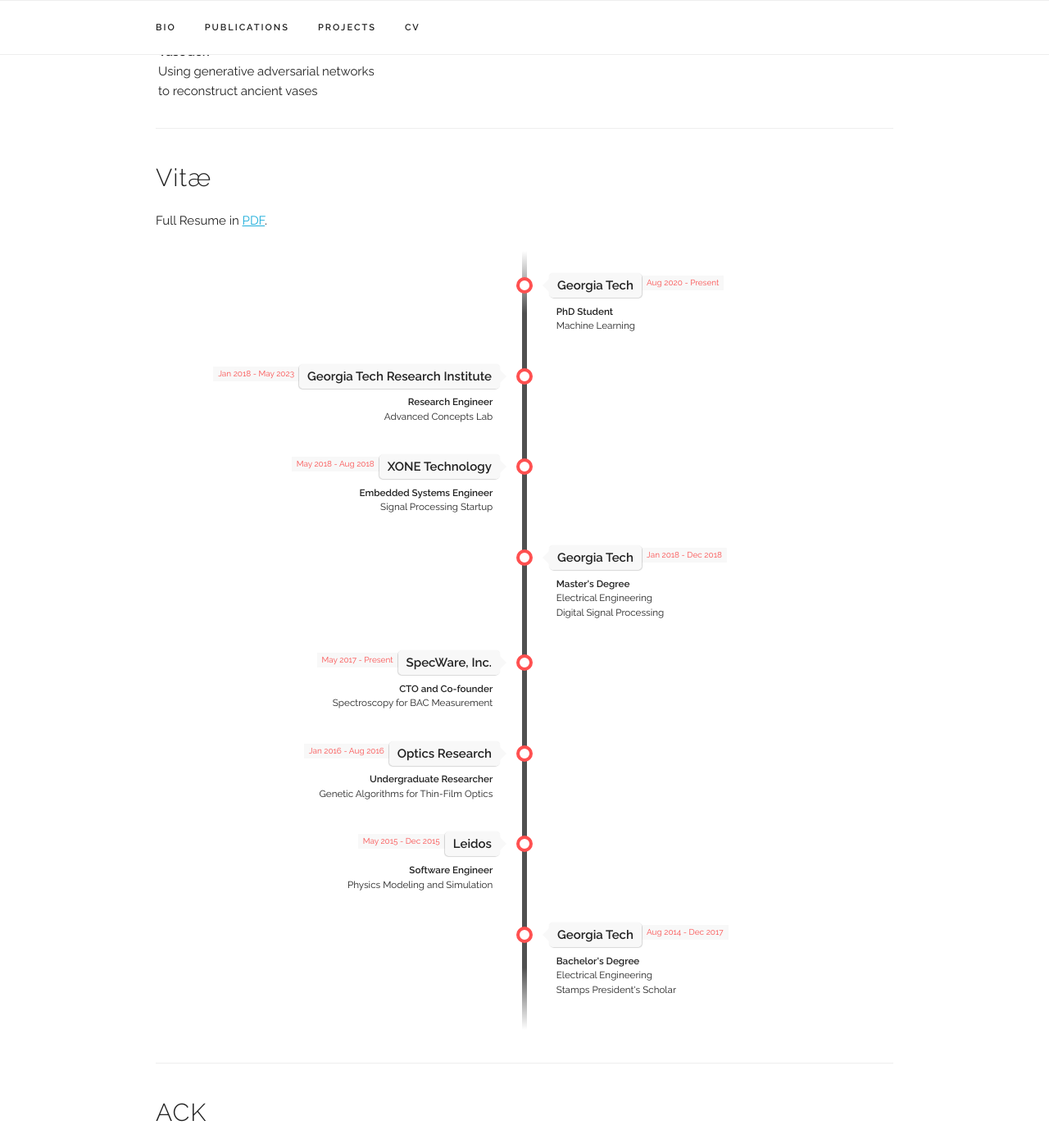
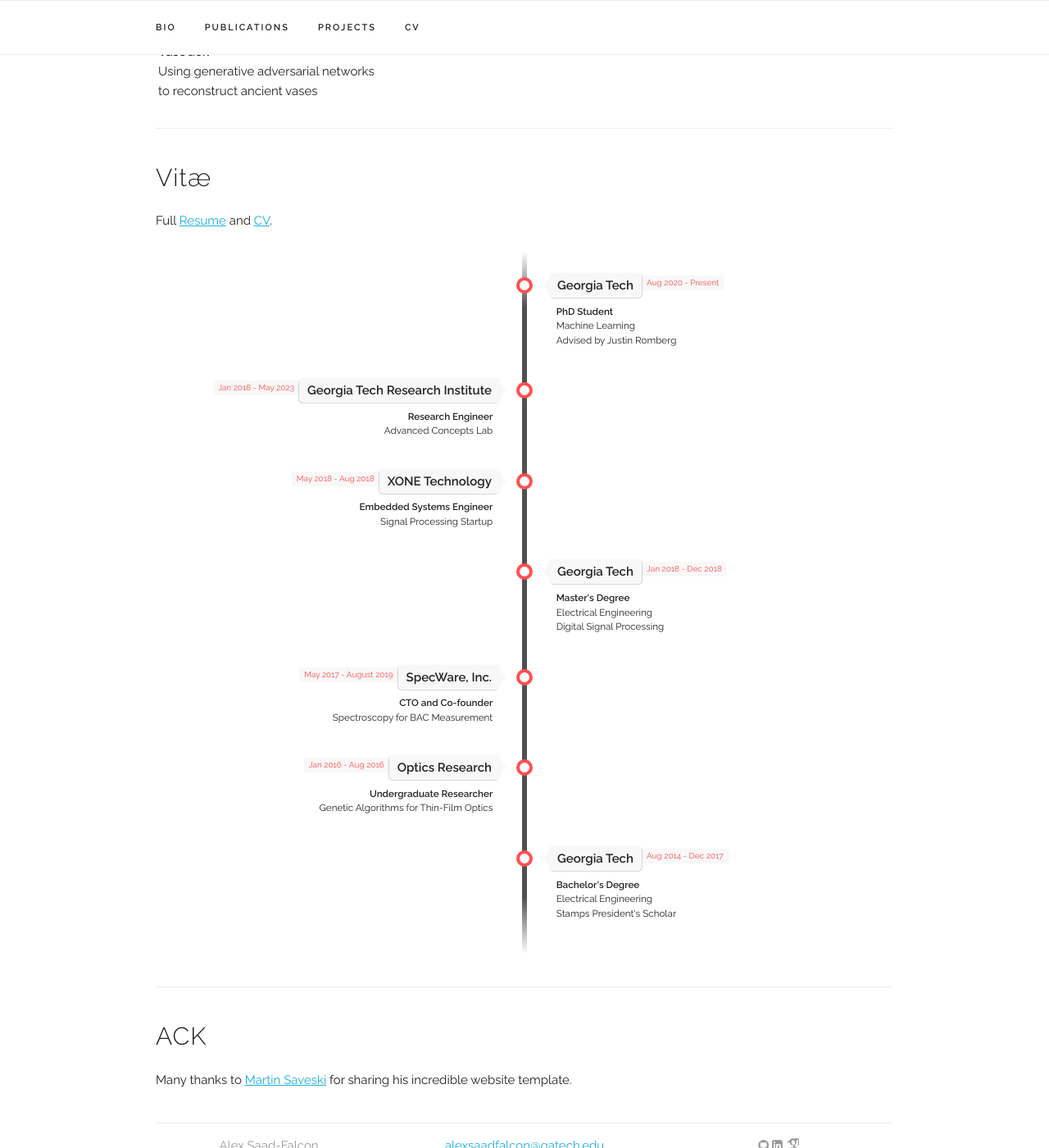
Before and after one commit to alexsaadfalcon/alexsaadfalcon.github.io, a Jekyll site: the page built from index.html, in a window 1280 px wide and 1400 px high, scrolled down 2191 px. Shown: the whole window at 82% size. Built offline with Jekyll 4.4.1, drawn with Linux system fonts in a browser that asks for light colours; some web fonts are replaced.

Commit message:
Update CV/resume/timeline

```diff
--- a/_data/experience.yaml
+++ b/_data/experience.yaml
@@ -50,7 +50,7 @@
 - place: "Georgia Tech"
   time: "Aug 2020 - Present"
   title: "PhD Student"
-  subtitle: "Machine Learning"
+  subtitle: "Machine Learning <br/> Advised by Justin Romberg"
   category: "school"
 
 - place: "Georgia Tech Research Institute"
@@ -72,7 +72,7 @@
   category: "school"
 
 - place: "SpecWare, Inc."
-  time: "May 2017 - Present"
+  time: "May 2017 - August 2019"
   title: "CTO and Co-founder"
   subtitle: "Spectroscopy for BAC Measurement"
   category: "work"
@@ -83,11 +83,11 @@
   subtitle: "Genetic Algorithms for Thin-Film Optics"
   category: "work"
 
-- place: "Leidos"
-  time: "May 2015 - Dec 2015"
-  title: "Software Engineer"
-  subtitle: "Physics Modeling and Simulation"
-  category: "work"
+# - place: "Leidos"
+#   time: "May 2015 - Dec 2015"
+#   title: "Software Engineer"
+#   subtitle: "Physics Modeling and Simulation"
+#   category: "work"
 
 - place: "Georgia Tech"
   time: "Aug 2014 - Dec 2017"
--- a/index.html
+++ b/index.html
@@ -198,7 +198,7 @@
 <div class="docs-section" id="resume">
   <h4>Vitæ</h4>
 
-  <p>Full Resume in <a href={{ "/assets/cv/main.pdf" | prepend: site.baseurl }} target="_blank">PDF</a>.</p>
+  <p>Full <a href={{ "/assets/cv/resume.pdf" | prepend: site.baseurl }} target="_blank">Resume</a> and <a href={{ "/assets/cv/main.pdf" | prepend: site.baseurl }} target="_blank">CV</a>.</p>
 
   <!-- The Timeline -->
   <ul class="timeline">
```
Also changed, not shown: 2 other files.
